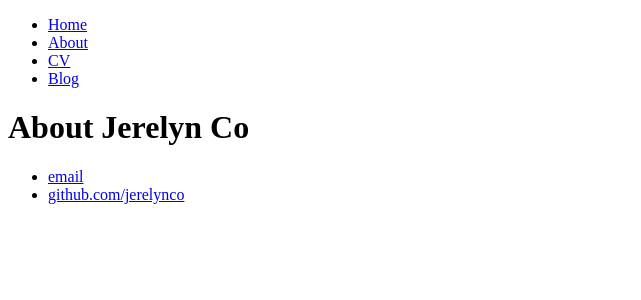
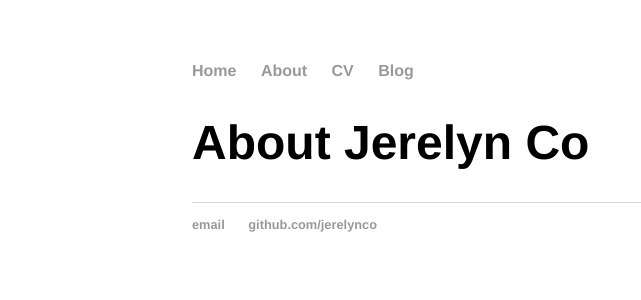
Before and after one commit to JerelynCo/jerelynco.github.io, a Jekyll site: the page built from about/index.html, in a window 1280 px wide. Shown: the top 300 px of the page, without its empty margins (0-641 px from the left). Built offline with Jekyll 4.4.1, drawn with Linux system fonts in a browser that asks for light colours.

Commit message:
Fixing layout

```diff
--- a/_layouts/default.html
+++ b/_layouts/default.html
@@ -3,7 +3,7 @@
 	<head>
 		<title>{{ page.title }}</title>
 		<!-- link to main stylesheet -->
-		<link rel="stylesheet" type="text/css" href="css/main.css">
+		<link rel="stylesheet" type="text/css" href="/css/main.css">
 	</head>
 	<body>
 		<nav>
@@ -18,7 +18,7 @@
 
 		{{ content }}
 
-		</div><!-- /.container -->
+		</div>
 		<footer>
 			<ul>
 				<li><a href="mailto:jerelynco@gmail.com">email</a></li>
```
Lines whose indentation alone changed are shown as unchanged.
